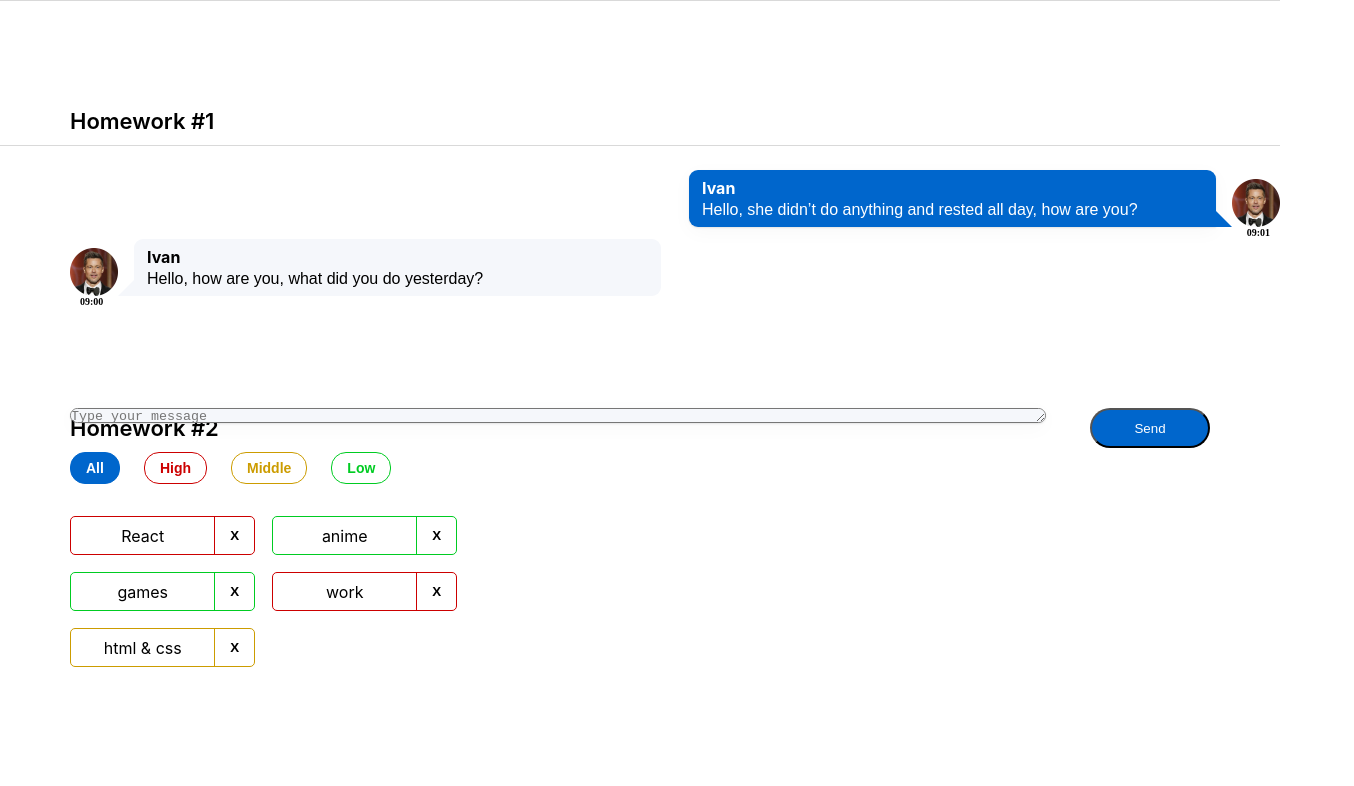
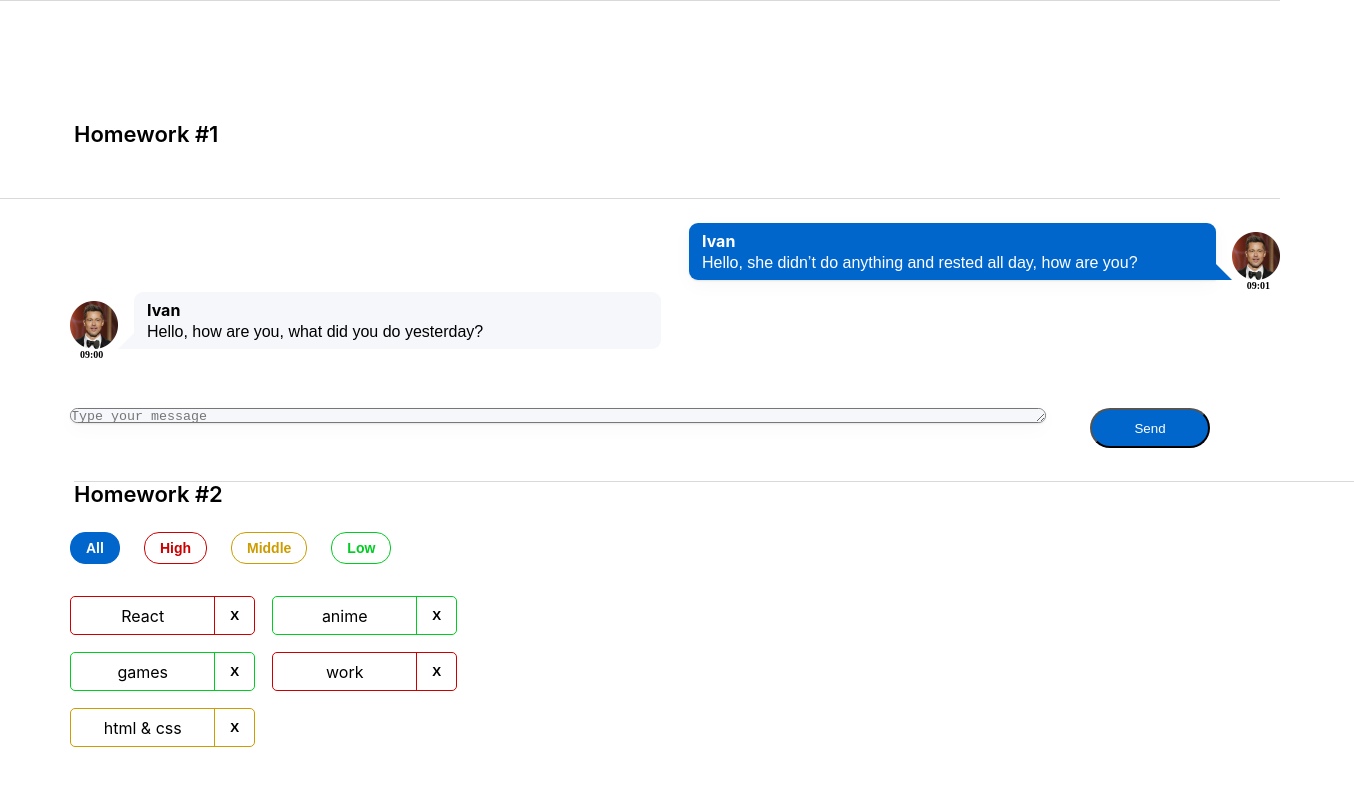
Before and after one commit to yulia463/designed-hw, a React (Create React App) app: page / in a window 1280 px wide. Shown: the top 786 px of the page, 1354 px wide, since content can reach past the window. Built offline with nearby package versions, Linux system fonts and the light colour scheme.

Commit message:
feat: homework 2

```diff
--- a/src/s1-main/App.module.css
+++ b/src/s1-main/App.module.css
@@ -12,9 +12,9 @@
     margin-bottom: 24px;
 }
 .hwTitle {
-    margin-left:70px;
-    margin-bottom: 10px;
-    margin-top: 107px;
+    margin-left:74px;
+    margin-bottom: 50px;
+    margin-top: 120px;
     font-style: normal;
     font-weight: 600;
     font-size: 22px;
--- a/src/s2-homeworks/hw02/HW2.tsx
+++ b/src/s2-homeworks/hw02/HW2.tsx
@@ -59,7 +59,7 @@ function HW2() {
 
     return (
         <div id={'hw2'}>
-            <div className={s2.hwTitle}>Homework #2</div>
+            <div className={`${s2.hwTitle} ${s2.divider}`}>Homework #2</div>
             <div className={s2.hw}>
                 <Affairs
                     data={filteredAffairs}
```
